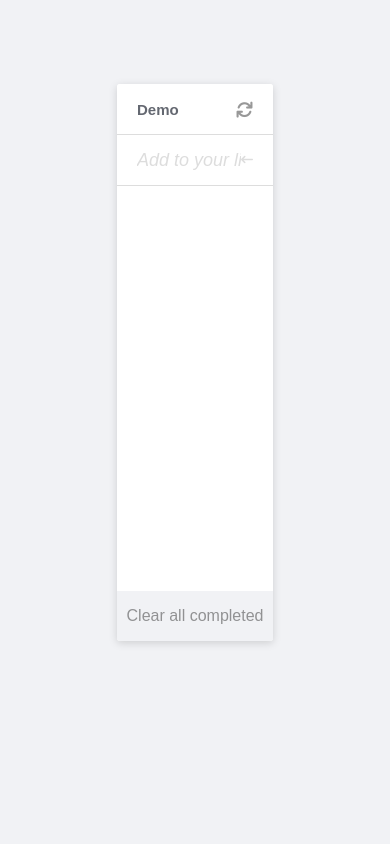
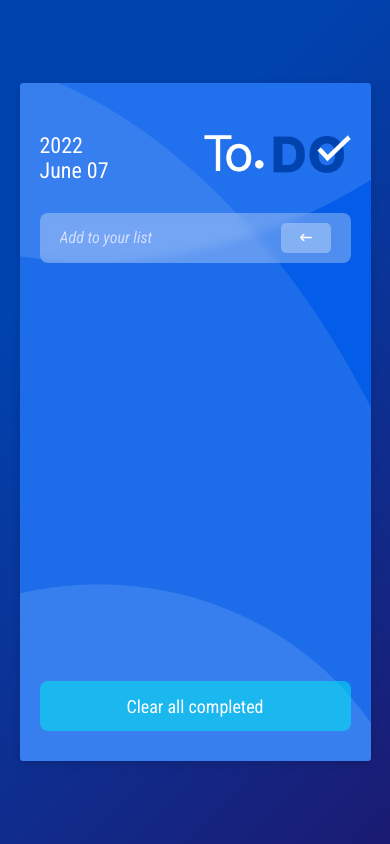
Before and after one commit to RWUBAKWANAYO/Todo-List, a website built with webpack: page src/index.html in a window 390 px wide. Built offline with nearby package versions, Linux system fonts and the light colour scheme.

Commit message:
update project design

```diff
--- /dev/null
+++ b/src/DateConvention.js
@@ -0,0 +1,25 @@
+export default function DateConvention() {
+  const YearWrapper = document.querySelector('.year-wrapper');
+  const MonthsWrapper = document.querySelector('.months-wrapper');
+
+  const d = new Date();
+
+  const months = [
+    'January',
+    'February',
+    'March',
+    'April',
+    'May',
+    'June',
+    'July',
+    'August',
+    'September',
+    'October',
+    'November',
+    'December',
+  ];
+  const month = months[d.getMonth()];
+  const currentDate = d.getDate() < 10 ? `0${d.getDate()}` : d.getDate();
+  YearWrapper.innerHTML = d.getFullYear();
+  MonthsWrapper.innerHTML = `${month} \n ${currentDate}`;
+}
--- a/src/ModifyTodos.js
+++ b/src/ModifyTodos.js
@@ -10,8 +10,8 @@ const getTodos = () => {
     : '<i class="fa-solid fa-square unchecked-icon"></i>'}
           <input type="text" class=${item.completed === true ? 'decoration edit-todo' : 'edit-todo'}  value="${item.description}">
           <span class="edit-focus-element"></span>
-          <i class="fa-solid fa-trash-can delete-icon"></i>
           <i class="fa-solid fa-ellipsis-vertical more-icon"></i>
+          <i class="fa-solid fa-trash delete-icon" style="color:"orangered"></i>
         </li>`).join('');
   listGroup.innerHTML = todoElement;
   return listGroup;
--- a/src/index.html
+++ b/src/index.html
@@ -1,28 +1,36 @@
 <!DOCTYPE html>
 <html lang="en">
-
   <head>
-  <meta charset="UTF-8">
-  <meta http-equiv="X-UA-Compatible" content="IE=edge">
-  <meta name="viewport" content="width=device-width, initial-scale=1.0">
-  <link rel="stylesheet" href="https://use.fontawesome.com/releases/v6.0.0/css/all.css" integrity="sha384-3B6NwesSXE7YJlcLI9RpRqGf2p/EgVH8BgoKTaUrmKNDkHPStTQ3EyoYjCGXaOTS" crossorigin="anonymous" />
+    <meta charset="UTF-8" />
+    <meta http-equiv="X-UA-Compatible" content="IE=edge" />
+    <meta name="viewport" content="width=device-width, initial-scale=1.0" />
+    <link
+      rel="stylesheet"
+      href="https://use.fontawesome.com/releases/v6.0.0/css/all.css"
+      integrity="sha384-3B6NwesSXE7YJlcLI9RpRqGf2p/EgVH8BgoKTaUrmKNDkHPStTQ3EyoYjCGXaOTS"
+      crossorigin="anonymous"
+    />
     <title>Todo App</title>
   </head>
 
   <body>
     <section class="todo-container">
-    <div class="todo-list todo-intro">
-    <h4 class="todo-intro-title">Demo</h4>
-    <i class="fa-solid fa-arrows-rotate edit-icon"></i>
+      <div class="todo-intro">
+        <div>
+          <h4 class="todo-intro-title year-wrapper">2022</h4>
+          <h4 class="todo-intro-title months-wrapper">June 06</h4>
+        </div>
+        <img src="./assets/images/logo.png" alt="logo" id="logo" />
       </div>
       <div class="todo-list todo-add">
-      <input type="text" placeholder="Add to your list">
+        <input type="text" placeholder="Add to your list" />
         <i class="fa-solid fa-arrow-left-long add-icon"></i>
       </div>
       <ul class="todo-list-group"></ul>
 
-      <button type="button" class="clear-todo"><span>Clear all completed</span></button>
+      <button type="button" class="clear-todo">
+        <span>Clear all completed</span>
+      </button>
     </section>
   </body>
-
 </html>
--- a/src/index.js
+++ b/src/index.js
@@ -1,10 +1,11 @@
 import _ from 'lodash';// eslint-disable-line
 import './style.css';
-
+import logo from './assets/images/logo.png';
 import {
   addTodos, deleteTodos, editTodos, getTodos,
 } from './ModifyTodos.js';
 import { changeTodoStatus, removeCompletedTodos } from './TodoStatus.js';
+import DateConvention from './DateConvention.js';
 
 const listGroup = document.querySelector('.todo-list-group');
 const newTask = document.querySelector('.todo-add').querySelector('input');
@@ -16,7 +17,10 @@ newTask.addEventListener('keypress', (event) => {
     addTodos(newTask.value);
   }
 });
-submitIcon.addEventListener('click', () => addTodos('clicked'));
+submitIcon.addEventListener('click', () => {
+  if (newTask.value === '') return;
+  addTodos(newTask.value);
+});
 
 listGroup.addEventListener('click', (event) => {
   const clickedItem = event.target.classList[event.target.classList.length - 1];
@@ -37,4 +41,8 @@ listGroup.addEventListener('keypress', (event) => {
 const clearCompleted = document.querySelector('.clear-todo');
 clearCompleted.addEventListener('click', removeCompletedTodos);
 
-window.addEventListener('load', () => { getTodos(); });
+window.addEventListener('load', () => {
+  getTodos();
+  DateConvention();
+  document.getElementById('logo').src = logo;
+});
--- a/src/style.css
+++ b/src/style.css
@@ -1,3 +1,6 @@
+
+@import url('https://fonts.googleapis.com/css2?family=Roboto+Condensed:ital,wght@0,300;0,400;0,700;1,300;1,400;1,700&display=swap');
+
 :root {
   --white: #fff;
   --lightest-gray: #f1f2f5;
@@ -15,31 +18,30 @@
 body {
   margin: 0;
   padding: 0;
-  font-family: sans-serif;
+  font-family: 'Roboto Condensed', sans-serif;
 }
 
 body {
   width: 100%;
+  min-height: 100vh;
   display: flex;
   justify-content: center;
   align-items: center;
-  background-color: var(--lightest-gray);
+  background-color: #1b1b72;
+  background-image: linear-gradient(315deg, #1b1b72 0%, #0043af 74%);
 }
 
 .todo-container {
-  width: 40%;
-  min-height: calc(100vh - 40vh);
-  margin: 10vh 0;
-  background-color: #fff;
+  width: 450px;
+  padding: 40px 20px 90px 20px;
+  min-height: calc(65vh);
+  margin: 7vh 0;
+  background-image: url('./assets/images/bg.png');
+  background-size: cover;
   box-shadow: 0 2px 8px var(--body-shadow);
   border-radius: 3px;
-  padding-bottom: 50px;
   position: relative;
   overflow: hidden;
-}
-
-.todo-list-group {
-  width: 100%;
 }
 
 .todo-list {
@@ -49,18 +51,28 @@ body {
   display: flex;
   justify-content: space-between;
   align-items: center;
-  border-bottom: 1px var(--light-gray) solid;
-  background-color: var(--white);
+  background-color: #0043af;
+  border-radius: 8px;
+  margin-bottom: 20px;
 }
 
 .todo-intro {
   font-size: 15px;
+  width: 100%;
+  display: flex;
+  justify-content: space-between;
+  align-items: center;
+}
+
+#logo {
+  height: 50px;
+  margin-bottom: 20px;
 }
 
 .todo-intro-title {
-  font-weight: 600;
-  opacity: 0.9;
-  color: var(--medium-gray);
+  font-size: 22px;
+  font-weight: 500;
+  color: #fff;
 }
 
 .todo-intro i {
@@ -69,8 +81,14 @@ body {
   color: var(--dark-gray);
 }
 
+.todo-add {
+  background-color: rgba(255, 255, 255, 0.3);
+  backdrop-filter: blur(4px);
+  margin: 20px 0 20px 0;
+}
+
 .todo-add * {
-  color: var(--light-gray);
+  color: #fff;
 }
 
 .todo-add input {
@@ -78,21 +96,35 @@ body {
   outline: none;
   border: none;
   background-color: transparent;
-  font-size: 18px;
+  font-size: 16px;
   font-style: italic;
   font-weight: 400;
 }
 
 .todo-add input::placeholder {
-  color: var(--light-gray);
+  color: #d3dfff;
 }
 
 .todo-add i {
   font-size: 12px;
+  width: 60px;
+  height: 30px;
+  border-radius: 5px;
+  display: flex;
+  justify-content: center;
+  align-items: center;
+  background-color: rgba(255, 255, 255, 0.3);
+  cursor: pointer;
+  transition: 0.5s ease-in-out;
 }
+.todo-add i:hover { background-color: rgba(255, 255, 255, 0.5); }
 
 .todo-item {
   position: relative;
+}
+
+.todo-list-group {
+  width: 100%;
 }
 
 .edit-focus-element {
@@ -103,23 +135,36 @@ body {
   top: 0;
   position: absolute;
   z-index: 0;
-  background-color: var(--white);
+
+  /* background-color: #0043af; */
+  border-radius: 8px;
 }
 
 .checked-icon {
-  color: var(--blue-color);
+  background-color: #fff;
+  color: #0043af;
   cursor: pointer;
-  font-size: 18px;
+  font-size: 15px;
   position: relative;
   z-index: 1;
+  display: flex;
+  justify-content: center;
+  align-items: center;
+}
+
+.checked-icon,
+.unchecked-icon {
+  width: 20px;
+  height: 20px;
+  border-radius: 50%;
+  border: 2px #fff solid;
 }
 
 .unchecked-icon {
   font-size: 13px;
-  border: 2px var(--light-gray) solid;
+  background-color: transparent;
+  color: transparent;
   cursor: pointer;
-  color: transparent;
-  border-radius: 3px;
   position: relative;
   z-index: 1;
 }
@@ -143,17 +188,16 @@ body {
 }
 
 .decoration {
-  opacity: 0.5;
-  color: var(--dark-gray);
+  color: #fff;
   text-decoration: line-through;
 }
 
 .delete-icon,
 .more-icon {
   font-size: 17px;
-  opacity: 0.5;
-  color: var(--dark-gray);
   cursor: pointer;
+  opacity: 0.95;
+  color: #fff;
 }
 
 .delete-icon {
@@ -165,30 +209,33 @@ body {
 }
 
 .clear-todo {
-  width: 100%;
+  width: calc(100% - 40px);
   height: 50px;
   position: absolute;
-  bottom: 0;
+  bottom: 30px;
+  left: 20px;
+  border-radius: 8px;
   outline: none;
   border: none;
-  background-color: var(--lightest-gray);
-  font-size: 16px;
-  cursor: pointer;
+  background-color: rgba(0, 240, 240, 0.5);
 }
 
 .clear-todo span {
-  opacity: 0.5;
-  color: var(--dark-gray);
+  cursor: pointer;
+  color: #fff;
+  font-size: 18px;
 }
 
 .clear-todo span:hover {
-  opacity: 1;
-  color: var(--black);
   text-decoration: underline;
 }
 
+.edit-todo {
+  color: #fff;
+}
+
 .edit-todo:focus ~ .edit-focus-element {
-  background-color: var(--edit-focus-color);
+  background-color: #1b1b7293;
 }
 
 .delete-icon:active {
@@ -206,3 +253,9 @@ body {
 .delete-icon:active ~ .more-icon {
   display: none;
 }
+
+@media (max-width: 600px) {
+  .todo-container {
+    width: calc(90% - 40px);
+  }
+}
--- a/webpack.config.js
+++ b/webpack.config.js
@@ -23,6 +23,10 @@ module.exports = {
         test: /\.css$/i,
         use: ['style-loader', 'css-loader'],
       },
+      {
+        test: /\.(png|svg|jpg|jpeg|gif)$/i,
+        type: 'asset/resource',
+      },
     ],
   },
   devServer: {
```
Also changed, not shown: dist/19b7be917ad9b9ff08df.png (added), dist/index.html, dist/index.js, dist/runtime.js, src/assets/images/bg.png (added), src/assets/images/logo.png (added). Lines whose indentation alone changed are shown as unchanged.
